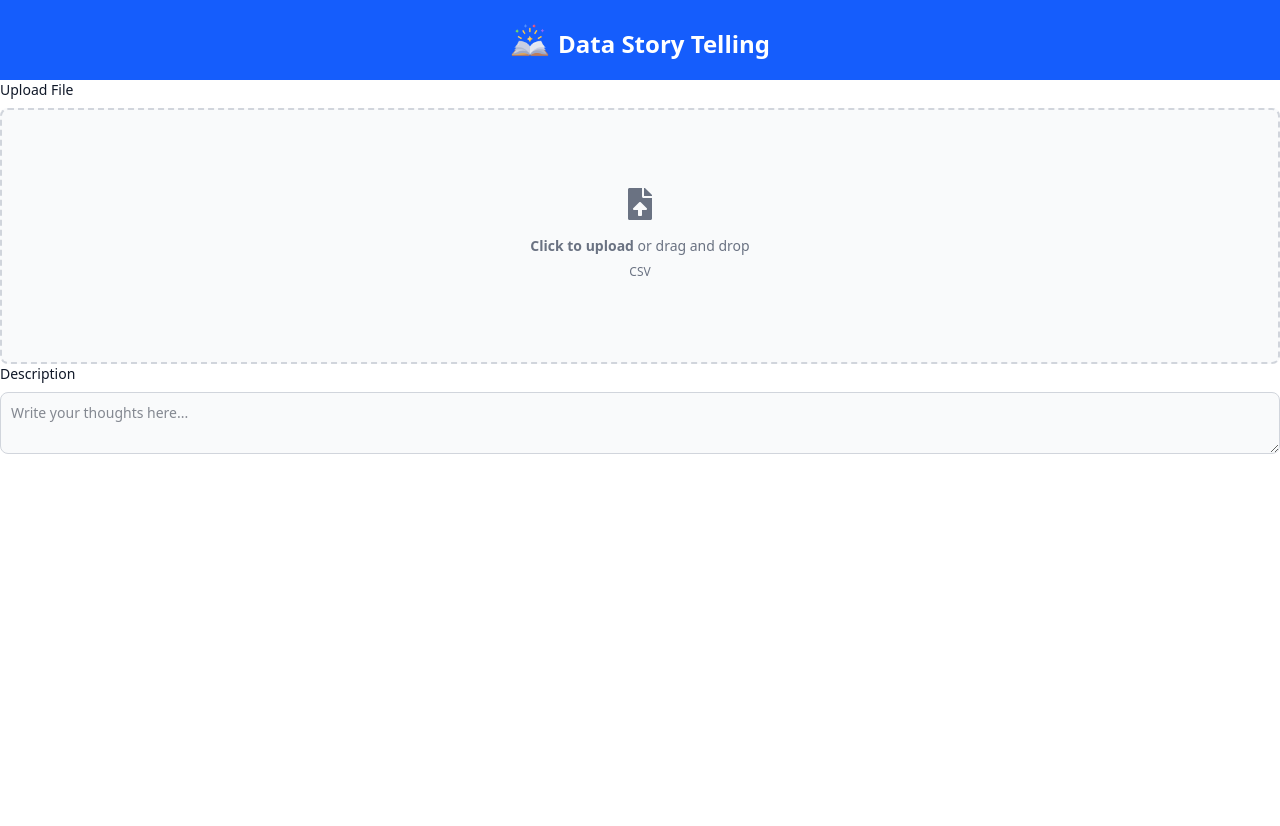
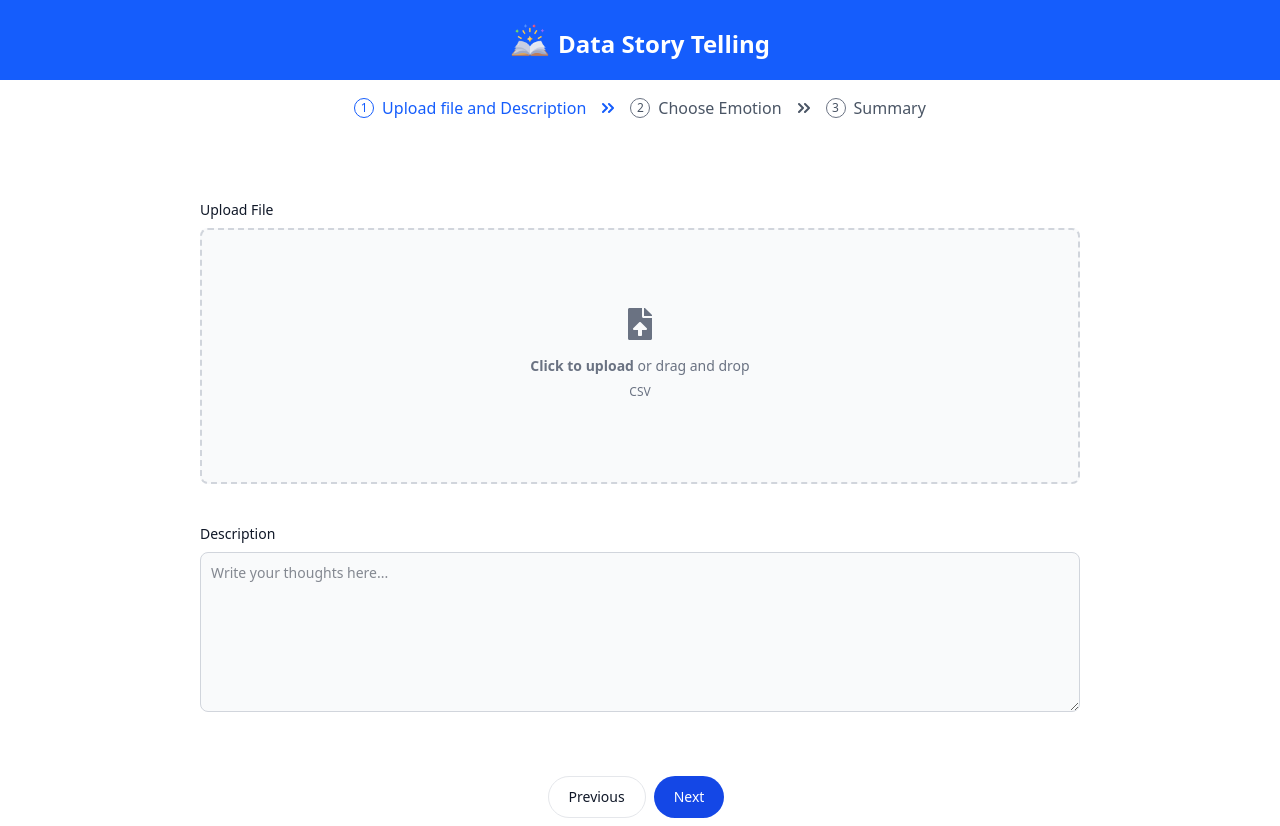
Before and after one commit to ikenichaa/llm-app, a React (Vite) app: page / in a window 1280 px wide. Before the commit the page ends 800 px from the top, so only its background shows below. Built offline with nearby package versions, Linux system fonts and the light colour scheme.

Commit message:
feat: keep the data

```diff
--- a/src/App.tsx
+++ b/src/App.tsx
@@ -6,7 +6,6 @@ import {
 } from "react-router";
 
 import MainLayout from "./layouts/MainLayout";
-import HomePage from "./pages/UploadStep";
 import NotFoundPage from "./pages/NotFoundPage";
 import Stepper from "./layouts/Stepper";
 
@@ -14,8 +13,7 @@ const App = () => {
   const router = createBrowserRouter(
     createRoutesFromElements(
       <Route path="/" element={<MainLayout />}>
-        <Route index element={<HomePage />}></Route>
-        <Route path="/stepper" element={<Stepper />}></Route>
+        <Route index element={<Stepper />}></Route>
         <Route path="*" element={<NotFoundPage />} />
       </Route>
     )
--- a/src/components/File.tsx
+++ b/src/components/File.tsx
@@ -19,14 +19,6 @@ const File: React.FC<FileProps> = ({ name = "Untitled", size = "N/A" }) => {
             {size} byte
           </span>
         </div>
-        <div className="flex items-center">
-          <button
-            type="button"
-            className="flex text-red-700 hover:text-white border border-red-700 hover:bg-red-800 focus:ring-4 focus:outline-none focus:ring-red-300 font-medium rounded-lg text-sm px-5 py-2.5 text-center me-2 mb-2 dark:border-red-500 dark:text-red-500 dark:hover:text-white dark:hover:bg-red-600 dark:focus:ring-red-900"
-          >
-            Delete File
-          </button>
-        </div>
       </div>
     </>
   );
--- a/src/layouts/Stepper.tsx
+++ b/src/layouts/Stepper.tsx
@@ -6,6 +6,23 @@ import EmotionStep from "../pages/EmotionStep";
 const Stepper = () => {
   type steps = "upload_file" | "choose_emotion" | "summary";
   const [activeStep, setActiveStep] = useState<steps>("upload_file");
+
+  const [uploadedFile, setUploadedFile] = useState<File | null>(null);
+  const [storyDescription, setStoryDescription] = useState<string>("");
+  const [selectedEmotion, setSelectedEmotion] = useState<string>("");
+  const [isLoadingEmotion, setLoadingEmotion] = useState<boolean>(false);
+
+  const handleFileChange = (file: File) => {
+    setUploadedFile(file);
+  };
+
+  const handleDescriptionChange = (description: string) => {
+    setStoryDescription(description);
+  };
+
+  const handleEmotionChange = (emotion: string) => {
+    setSelectedEmotion(emotion);
+  };
 
   const nextStep = (currentStep: steps) => {
     if (currentStep == "upload_file") {
@@ -25,11 +42,29 @@ const Stepper = () => {
 
   const StepperBody = () => {
     if (activeStep === "upload_file") {
-      return <UploadStep />;
+      return (
+        <UploadStep
+          props={{
+            fileEmitter: handleFileChange,
+            descriptionEmitter: handleDescriptionChange,
+            file: uploadedFile,
+            description: storyDescription,
+            activeStep: activeStep,
+          }}
+        />
+      );
     }
 
     if (activeStep === "choose_emotion") {
-      return <EmotionStep />;
+      return (
+        <EmotionStep
+          props={{
+            isLoading: isLoadingEmotion,
+            emotion: selectedEmotion,
+            emotionStepperEmitEmotion: handleEmotionChange,
+          }}
+        />
+      );
     }
 
     return <SummaryStep />;
@@ -58,9 +93,9 @@ const Stepper = () => {
           >
             <path
               stroke="currentColor"
-              stroke-linecap="round"
-              stroke-linejoin="round"
-              stroke-width="2"
+              strokeLinecap="round"
+              strokeLinejoin="round"
+              strokeWidth="2"
               d="m7 9 4-4-4-4M1 9l4-4-4-4"
             />
           </svg>
@@ -85,9 +120,9 @@ const Stepper = () => {
           >
             <path
               stroke="currentColor"
-              stroke-linecap="round"
-              stroke-linejoin="round"
-              stroke-width="2"
+              strokeLinecap="round"
+              strokeLinejoin="round"
+              strokeWidth="2"
               d="m7 9 4-4-4-4M1 9l4-4-4-4"
             />
           </svg>
--- a/src/pages/EmotionStep.tsx
+++ b/src/pages/EmotionStep.tsx
@@ -1,52 +1,63 @@
-import { useState } from "react";
 import Loading from "../components/Loading";
 
 interface Prop {
+  emotionStepperEmitEmotion: (emotion: string) => void;
   isLoading: boolean;
+  emotion: string;
 }
 
-const EmotionStep = ({ props = { isLoading: false } }: { props: Prop }) => {
+const EmotionStep = ({
+  props = {
+    emotionStepperEmitEmotion: () => {},
+    isLoading: false,
+    emotion: "",
+  },
+}: {
+  props: Prop;
+}) => {
   const emotionList = [
     {
       id: "1",
-      name: "happy",
+      name: "Happy",
     },
     {
       id: "2",
-      name: "sad",
+      name: "Sad",
     },
     {
       id: "3",
-      name: "fear",
+      name: "Fear",
     },
     {
       id: "4",
-      name: "joy",
+      name: "Joy",
     },
     {
       id: "5",
-      name: "nostalgic",
+      name: "Nostalgic",
     },
   ];
 
   const EmotionListSelection = () => {
-    const [selectedEmotion, setSelectedEmotion] = useState<string | null>(null);
-
     const handleEmotionChange = (name: string) => {
-      setSelectedEmotion(name);
+      props.emotionStepperEmitEmotion(name);
     };
 
     return (
+      <>
         <ul className="w-48 text-sm font-medium text-gray-900 bg-white border border-gray-200 rounded-lg dark:bg-gray-700 dark:border-gray-600 dark:text-white">
           {emotionList.map((emotion) => (
-          <li className="w-full border-b border-gray-200 rounded-t-lg dark:border-gray-600">
+            <li
+              key={emotion.id}
+              className="w-full border-b border-gray-200 rounded-t-lg dark:border-gray-600"
+            >
               <div className="flex items-center ps-3">
                 <input
                   id={emotion.id}
                   type="radio"
                   value=""
                   name={emotion.name}
-                checked={selectedEmotion === emotion.name}
+                  checked={props.emotion === emotion.name}
                   onChange={() => handleEmotionChange(emotion.name)}
                   className="w-4 h-4 text-blue-600 bg-gray-100 border-gray-300 focus:ring-blue-500 dark:focus:ring-blue-600 dark:ring-offset-gray-700 dark:focus:ring-offset-gray-700 focus:ring-2 dark:bg-gray-600 dark:border-gray-500"
                 ></input>
@@ -60,6 +71,7 @@ const EmotionStep = ({ props = { isLoading: false } }: { props: Prop }) => {
             </li>
           ))}
         </ul>
+      </>
     );
   };
 
--- a/src/pages/UploadStep.tsx
+++ b/src/pages/UploadStep.tsx
@@ -1,12 +1,34 @@
 import { useState } from "react";
+import type { ChangeEvent } from "react";
 
 import File from "../components/File";
 import FileUpload from "../components/FileUpload";
 
-const UploadStep = () => {
-  const [file, setFile] = useState<File | null>(null);
-  const fileUploaderSendFile = (fileData: File) => {
-    setFile(fileData);
+interface UploadProp {
+  fileEmitter: (file: File) => void;
+  descriptionEmitter: (description: string) => void;
+  file: File | null;
+  description: string;
+  activeStep: string;
+}
+
+const UploadStep = ({
+  props = {
+    fileEmitter: () => {},
+    descriptionEmitter: () => {},
+    file: null,
+    description: "",
+    activeStep: "",
+  },
+}: {
+  props: UploadProp;
+}) => {
+  const [localDescription, setDescription] = useState<string>(
+    props.description
+  );
+
+  const fileUploaderSendFile = (file: File) => {
+    props.fileEmitter(file);
   };
 
   interface UploadSectionProps {
@@ -22,6 +44,14 @@ const UploadStep = () => {
     }
   }
 
+  const handleDescriptionChange = (event: ChangeEvent<HTMLTextAreaElement>) => {
+    const description = event.target.value;
+    if (description.length > 0) {
+      setDescription(description);
+      // props.descriptionEmitter(description);
+    }
+  };
+
   return (
     <>
       <div>
@@ -30,7 +60,7 @@ const UploadStep = () => {
         </label>
 
         <UploadSection
-          file={file}
+          file={props.file}
           fileUploaderSendFile={fileUploaderSendFile}
         />
       </div>
@@ -40,8 +70,11 @@ const UploadStep = () => {
         </label>
         <textarea
           id="message"
-          className="block p-2.5 w-full text-sm text-gray-900 bg-gray-50 rounded-lg border border-gray-300 focus:ring-blue-500 focus:border-blue-500 dark:bg-gray-700 dark:border-gray-600 dark:placeholder-gray-400 dark:text-white dark:focus:ring-blue-500 dark:focus:border-blue-500"
+          className="block p-2.5 h-40 w-full text-sm text-gray-900 bg-gray-50 rounded-lg border border-gray-300 focus:ring-blue-500 focus:border-blue-500 dark:bg-gray-700 dark:border-gray-600 dark:placeholder-gray-400 dark:text-white dark:focus:ring-blue-500 dark:focus:border-blue-500"
           placeholder="Write your thoughts here..."
+          value={localDescription}
+          onChange={handleDescriptionChange}
+          onBlur={() => props.descriptionEmitter(localDescription)}
         ></textarea>
       </div>
     </>
```
Lines whose indentation alone changed are shown as unchanged.
